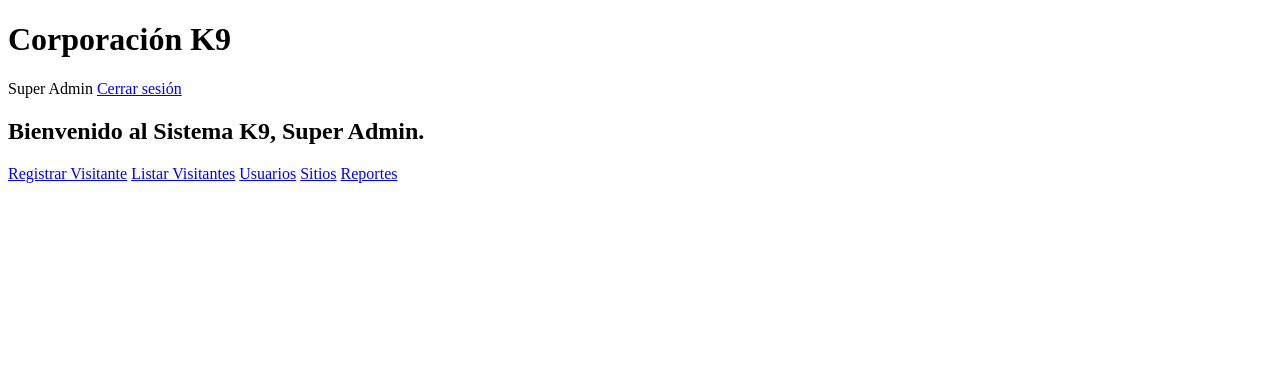
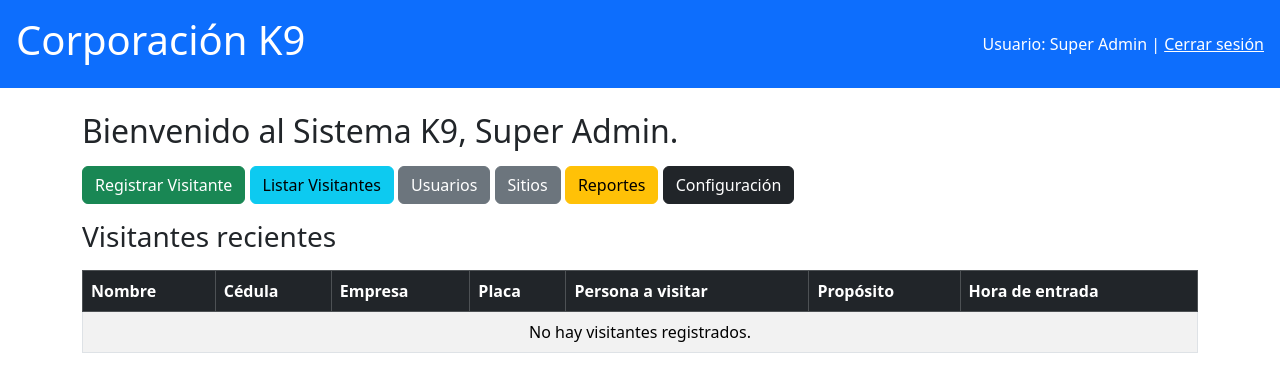
Before and after one commit to luismolinaboni22-art/control_acceso_k9, a Flask app: page / in a window 1280 px wide. Shown: the top 392 px of the page. Run offline with Flask 3, Linux system fonts and the light colour scheme; a user stored in the database is signed in.

Commit message:
Update index.html

```diff
--- a/templates/index.html
+++ b/templates/index.html
@@ -4,24 +4,61 @@
     <meta charset="UTF-8">
     <title>Bienvenido al Sistema K9</title>
     <link rel="stylesheet" href="{{ url_for('static', filename='style.css') }}">
+    <link href="https://cdn.jsdelivr.net/npm/bootstrap@5.3.2/dist/css/bootstrap.min.css" rel="stylesheet">
 </head>
 <body>
-<header>
+<header class="d-flex justify-content-between align-items-center p-3 bg-primary text-white">
     <h1>Corporación K9</h1>
     <nav>
-        <span>{{ current_user.name }}</span>
-        <a href="{{ url_for('logout') }}">Cerrar sesión</a>
+        <span>Usuario: {{ current_user.name }}</span> |
+        <a href="{{ url_for('logout') }}" class="text-white">Cerrar sesión</a>
     </nav>
 </header>
-<main>
+<main class="container my-4">
     <h2>Bienvenido al Sistema K9, {{ current_user.name }}.</h2>
-    <div class="menu-buttons">
-        <a href="{{ url_for('registrar') }}">Registrar Visitante</a>
-        <a href="{{ url_for('listar') }}">Listar Visitantes</a>
-        <a href="{{ url_for('admin_users') }}">Usuarios</a>
-        <a href="{{ url_for('admin_sites') }}">Sitios</a>
-        <a href="{{ url_for('reports') }}">Reportes</a>
+
+    <div class="my-3">
+        <a href="{{ url_for('registrar') }}" class="btn btn-success">Registrar Visitante</a>
+        <a href="{{ url_for('listar') }}" class="btn btn-info">Listar Visitantes</a>
+        <a href="{{ url_for('admin_users') }}" class="btn btn-secondary">Usuarios</a>
+        <a href="{{ url_for('admin_sites') }}" class="btn btn-secondary">Sitios</a>
+        <a href="{{ url_for('reports') }}" class="btn btn-warning">Reportes</a>
+        {% if current_user.role in ['superadmin','admin'] %}
+            <a href="{{ url_for('admin_configuracion') }}" class="btn btn-dark">Configuración</a>
+        {% endif %}
     </div>
+
+    <h3>Visitantes recientes</h3>
+    <table class="table table-striped table-bordered mt-3">
+        <thead class="table-dark">
+            <tr>
+                <th>Nombre</th>
+                <th>Cédula</th>
+                <th>Empresa</th>
+                <th>Placa</th>
+                <th>Persona a visitar</th>
+                <th>Propósito</th>
+                <th>Hora de entrada</th>
+            </tr>
+        </thead>
+        <tbody>
+            {% for v in visitantes %}
+            <tr>
+                <td>{{ v.nombre }}</td>
+                <td>{{ v.cedula }}</td>
+                <td>{{ v.empresa }}</td>
+                <td>{{ v.placa }}</td>
+                <td>{{ v.persona_visitada }}</td>
+                <td>{{ v.proposito }}</td>
+                <td>{{ v.hora_entrada.strftime('%Y-%m-%d %H:%M:%S') }}</td>
+            </tr>
+            {% else %}
+            <tr>
+                <td colspan="7" class="text-center">No hay visitantes registrados.</td>
+            </tr>
+            {% endfor %}
+        </tbody>
+    </table>
 </main>
 </body>
 </html>
```
